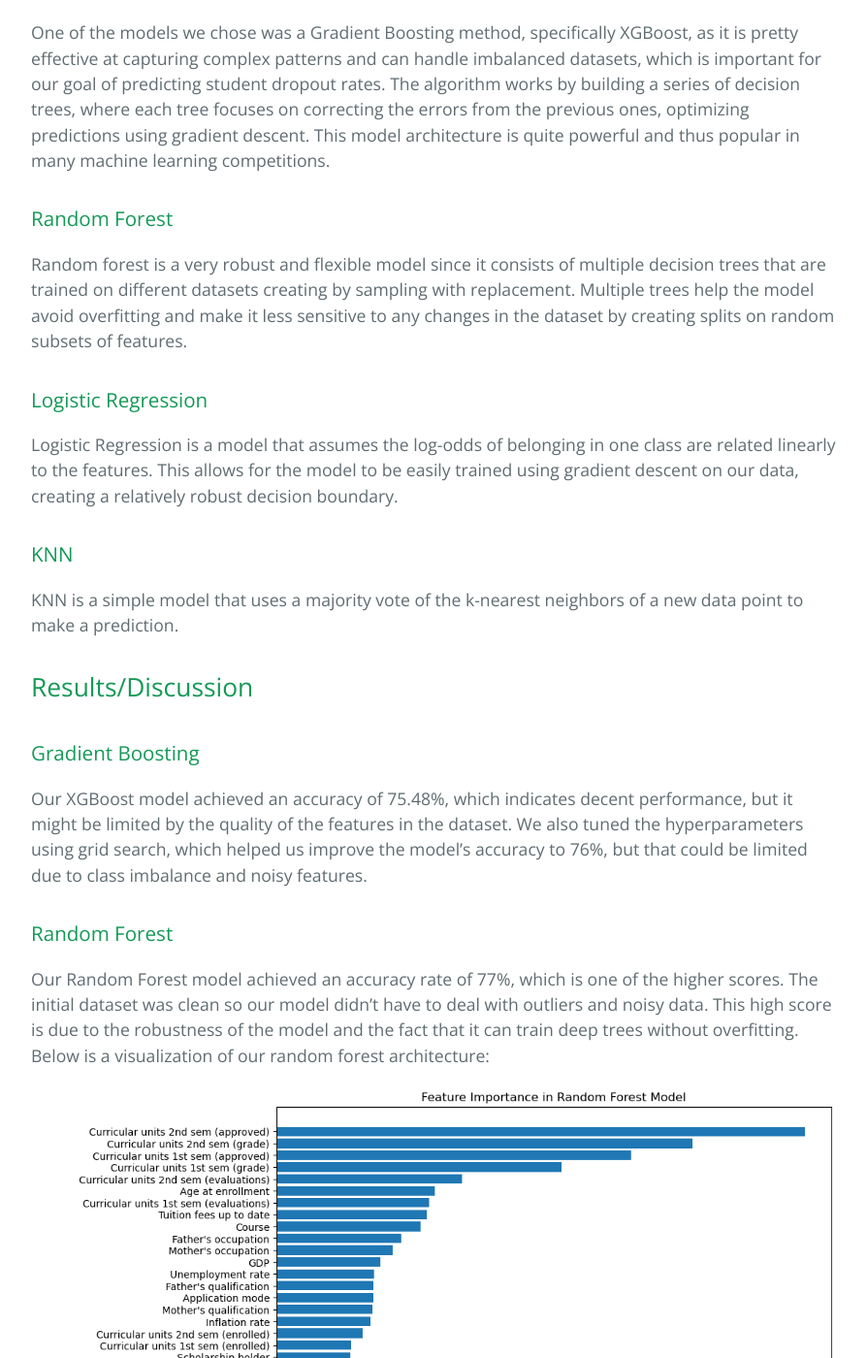
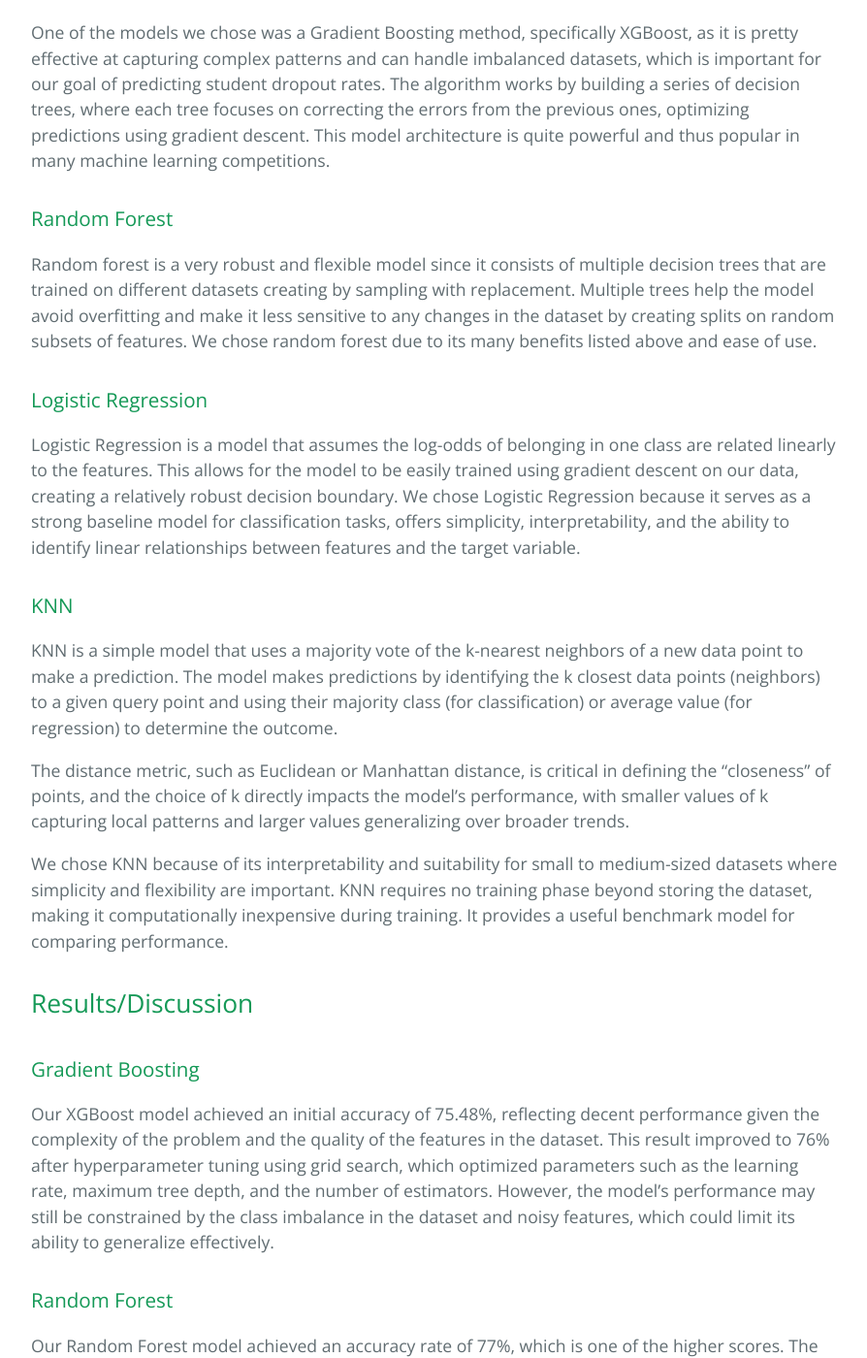
Before and after one commit to russjm/CS4641, a Jekyll site: the page built from index.md, in a window 1280 px wide and 1400 px high, scrolled down 9036 px. Shown: the whole window at 97% size, without its empty margins (192-1086 px from the left). Built offline with Jekyll 4.4.1, drawn with Linux system fonts in a browser that asks for light colours; our own code applies the rules of GitHub Pages for plain Markdown files; some of the changed text lies outside the part shown.

Commit message:
bug updates and video

```diff
--- a/index.md
+++ b/index.md
@@ -111,25 +111,49 @@
 One of the models we chose was a Gradient Boosting method, specifically XGBoost, as it is pretty effective at capturing complex patterns and can handle imbalanced datasets, which is important for our goal of predicting student dropout rates. The algorithm works by building a series of decision trees, where each tree focuses on correcting the errors from the previous ones, optimizing predictions using gradient descent. This model architecture is quite powerful and thus popular in many machine learning competitions.
 
 ### Random Forest
-Random forest is a very robust and flexible model since it consists of multiple decision trees that are trained on different datasets creating by sampling with replacement. Multiple trees help the model avoid overfitting and make it less sensitive to any changes in the dataset by creating splits on random subsets of features.
+Random forest is a very robust and flexible model since it consists of multiple decision trees that are trained on different datasets creating by sampling with replacement. Multiple trees help the model avoid overfitting and make it less sensitive to any changes in the dataset by creating splits on random subsets of features. We chose random forest due to its many benefits listed above and ease of use.
 
 ### Logistic Regression
-Logistic Regression is a model that assumes the log-odds of belonging in one class are related linearly to the features. This allows for the model to be easily trained using gradient descent on our data, creating a relatively robust decision boundary.
+Logistic Regression is a model that assumes the log-odds of belonging in one class are related linearly to the features. This allows for the model to be easily trained using gradient descent on our data, creating a relatively robust decision boundary. We chose Logistic Regression because it serves as a strong baseline model for classification tasks, offers simplicity, interpretability, and the ability to identify linear relationships between features and the target variable.
 
 ### KNN
 KNN is a simple model that uses a majority vote of the k-nearest neighbors of a new data point to make a prediction.
+The model makes predictions by identifying the k closest data points (neighbors) to a given query point and using their majority class (for classification) or average value (for regression) to determine the outcome.
+
+The distance metric, such as Euclidean or Manhattan distance, is critical in defining the "closeness" of points, and the choice of k directly impacts the model's performance, with smaller values of k capturing local patterns and larger values generalizing over broader trends.
+
+We chose KNN because of its interpretability and suitability for small to medium-sized datasets where simplicity and flexibility are important. KNN requires no training phase beyond storing the dataset, making it computationally inexpensive during training. It provides a useful benchmark model for comparing performance.
 
 ## Results/Discussion
 ### Gradient Boosting
-Our XGBoost model achieved an accuracy of 75.48%, which indicates decent performance, but it might be limited by the quality of the features in the dataset. We also tuned the hyperparameters using grid search, which helped us improve the model’s accuracy to 76%, but that could be limited due to class imbalance and noisy features.
+Our XGBoost model achieved an initial accuracy of 75.48%, reflecting decent performance given the complexity of the problem and the quality of the features in the dataset. This result improved to 76% after hyperparameter tuning using grid search, which optimized parameters such as the learning rate, maximum tree depth, and the number of estimators. However, the model's performance may still be constrained by the class imbalance in the dataset and noisy features, which could limit its ability to generalize effectively.
 
 ### Random Forest
-Our Random Forest model achieved an accuracy rate of 77%, which is one of the higher scores. The initial dataset was clean so our model didn’t have to deal with outliers and noisy data. This high score is due to the robustness of the model and the fact that it can train deep trees without overfitting. Below is a visualization of our random forest architecture:
+Our Random Forest model achieved an accuracy rate of 77%, which is one of the higher scores. The initial dataset was clean so our model didn’t have to deal with outliers and noisy data. This high score is due to the robustness of the model and the fact that it can train deep trees without overfitting. Below is a visualization of our random forest Feature Importance:
 
 ![Random Forest Feature Importance](visualizations/random_forest_2.png)
 
+Top Contributing Features:
+
+The features at the top of the plot have the highest importance scores, meaning they played the most significant role in the model's predictive performance.
+These are things like 2nd Semester Grades and Age at enrollment.
+
+Moderately Important Features:
+
+Mid-ranked features contributed meaningfully but were not as crucial. These might represent secondary relationships or interact with other features to enhance prediction accuracy.
+
+These were things like in inflation rate and gender.
+Low-Contributing Features:
+
+Features with near-zero importance contributed very little to the model's predictions. These could include redundant, irrelevant, or noisy features. For example, nationality, international status, and whether the student has special needs.
+
+
 ### Logistic Regression
-The baseline Logistic Regression model achieved an accuracy of 75%. We then slightly improved it by hyperparameter tuning with cross validation which identified that L1 penalty provides a better result. Our best model has an accuracy of 75.9%. The high score is likely due to the data containing linear patterns.
+The baseline Logistic Regression model achieved an accuracy of 75%, demonstrating its effectiveness as a linear classifier and serving as a strong baseline for comparison with more complex models. After applying hyperparameter tuning using cross-validation, we determined that the L1 penalty (lasso regularization) performed better than the default L2 penalty. This suggests that some features in the dataset were less relevant and L1 regularization helped by assigning their coefficients closer to zero. This refinement resulted in a slight performance improvement, with the best model achieving an accuracy of 75.9%.
+
+The high accuracy of the Logistic Regression model can be attributed to the presence of strong linear patterns in the data. These patterns enabled the model to effectively separate the classes without requiring more complex decision boundaries. Additionally, the model’s simplicity and low computational cost made it a reliable choice for initial experimentation and benchmarking.
+
+The confusion matrix revealed areas where the model struggled. This highlights an opportunity for further improvement using techniques like class weighting or oversampling to address imbalances and enhance the model’s ability to generalize to underrepresented classes.
 
 ![Logistic Regression Result Table](visualizations/logistic_regression_matrix.jpeg)
 
@@ -148,21 +172,37 @@
 In our 2-D PCA plot, we can see how the three target groups (Dropout, Graduate, and Enrolled) are distributed along the two main components. There’s some overlap, especially between Graduate and Enrolled, which tells us these groups share similar features and may be harder to separate. However, we can see areas where certain groups cluster together, showing that some separation is possible. This gives us a good sense of what we’re working with and what challenges we might face in classification.
 
 # Comparison
-As can be seen from our report, Random Forest provided the best accuracy on the test set among all the models we implemented. Compared to logistic regression, Random Forest handles complex relationships better, but it’s not as easy to interpret. On the other hand, it outperformed KNN in terms of efficiency and giving insights into feature importance. These results are somewhat expected since ensemble methods are specifically designed to capture complex relationships in the data using simple underlying models.
+As can be seen from our report, Random Forest provided the best accuracy on the test set among all the models we implemented, achieving 77%. This performance underscores its robustness and ability to handle complex relationships in the data. Compared to Logistic Regression, Random Forest is better suited for capturing non-linear patterns, which likely contributed to its higher accuracy. However, this robustness comes at the cost of interpretability. While the Random Forest feature importance plot provides some insights, the overall model remains more of a "black box" compared to Logistic Regression, which offers clear and interpretable coefficients.
 
-We can also compare our models before and after PCA. Although we do not have computationally expensive models, we still tried to make them more efficient and reduce the feature space dimensionality.
+Logistic Regression, achieving 75.9% accuracy after tuning, served as a strong baseline. Its performance demonstrates the presence of linear relationships in the data which makes it a reliable and computationally efficient choice for initial benchmarking. Its inability to capture non-linear patterns limited its predictive power compared to Random Forest and Gradient Boosting.
 
-As a result of applying PCA on the scaled data, our models didn’t show much improvement in their classification accuracy. PCA reduces dimensionality by creating uncorrelated components, but this can sometimes remove useful information along with noise. From the feature importance plot, our original features were already good at capturing important patterns, so PCA didn’t add much value to the performance of our models. So for example, running XGBoost on PCA-transformed data didn’t improve performance because XGBoost already handles correlated features and non-linear relationships well.
+KNN, with a final accuracy of 69.37% after hyperparameter tuning, struggled the most among the models. Its sensitivity to the high dimensionality of the dataset (the curse of dimensionality) likely impacted its performance. Even after dimensionality reduction using PCA, the model’s accuracy did not improve significantly, highlighting its limitations in handling complex datasets with many features. Additionally, KNN's computational inefficiency during inference further reduces its practicality for larger amounts of data.
+
+Gradient Boosting, specifically XGBoost, performed slightly below Random Forest, achieving an accuracy of 76% after hyperparameter tuning. While XGBoost is adept at handling class imbalance and capturing complex patterns, its performance was slightly constrained by noisy features and the quality of the dataset. XGBoost has the advantage of providing robust results even in challenging scenarios and often requires more tuning compared to Random Forest from what we found.
+
+Lastly, applying PCA revealed limited benefits in terms of classification accuracy for most models. While PCA effectively reduced dimensionality and highlighted the separability of the target groups in the data, the original features already captured important patterns well. Ensemble models like Random Forest and XGBoost, which are naturally capable of handling correlated features, did not see significant performance gains from PCA.
+
+tldr:
+
+Random Forest: Best overall performance, balancing robustness and accuracy, but less interpretable.
+
+Logistic Regression: Strong baseline with clear interpretability but limited in capturing non-linear relationships.
+
+Gradient Boosting (XGBoost): Strong performance with good handling of imbalanced datasets, slightly lower than Random Forest due to feature quality.
+
+KNN: Struggled with high dimensionality and inefficiency, making it less effective for this dataset.
 
 # Next Steps
 There are several things we can do in the future to improve our classification performance. First of all, there are several other types of models we might try training to improve our results, such as Neural Networks and SVM. Secondly, we can employ more sophisticated feature engineering and feature extraction techniques in order to remove multicollinearity in the data and achieve better performance. We can also focus on more advanced hyperparameter tuning and explore what other parameters can influence our models’ performance.
 
+There is a lot that can be done to build off of our work both in terms of the technical aspect of Machine Learning Models but also within the social good space. This work reveals interesting insights into what factors really do tend to contribute or lead to students dropping out. It is important to understand that correlation does not equal causation. We are feeding data into models but that does not account for the complex lives of humans. There is a clear pattern of having certain attributes and being of a certain demographic leading to a higher chance of not finishing your degree. There can be steps taken to ensure that all students are able to see graduation and therefore have a happpy and successful career.
 
 
 
 
+## Final Report Video Presentation
 
-
+<iframe width="560" height="315" src="https://www.youtube.com/watch?v=wDphyhVChis" title="YouTube video player" frameborder="0" allow="accelerometer; autoplay; clipboard-write; encrypted-media; gyroscope; picture-in-picture; web-share" referrerpolicy="strict-origin-when-cross-origin" allowfullscreen></iframe>
 
 
 
```
